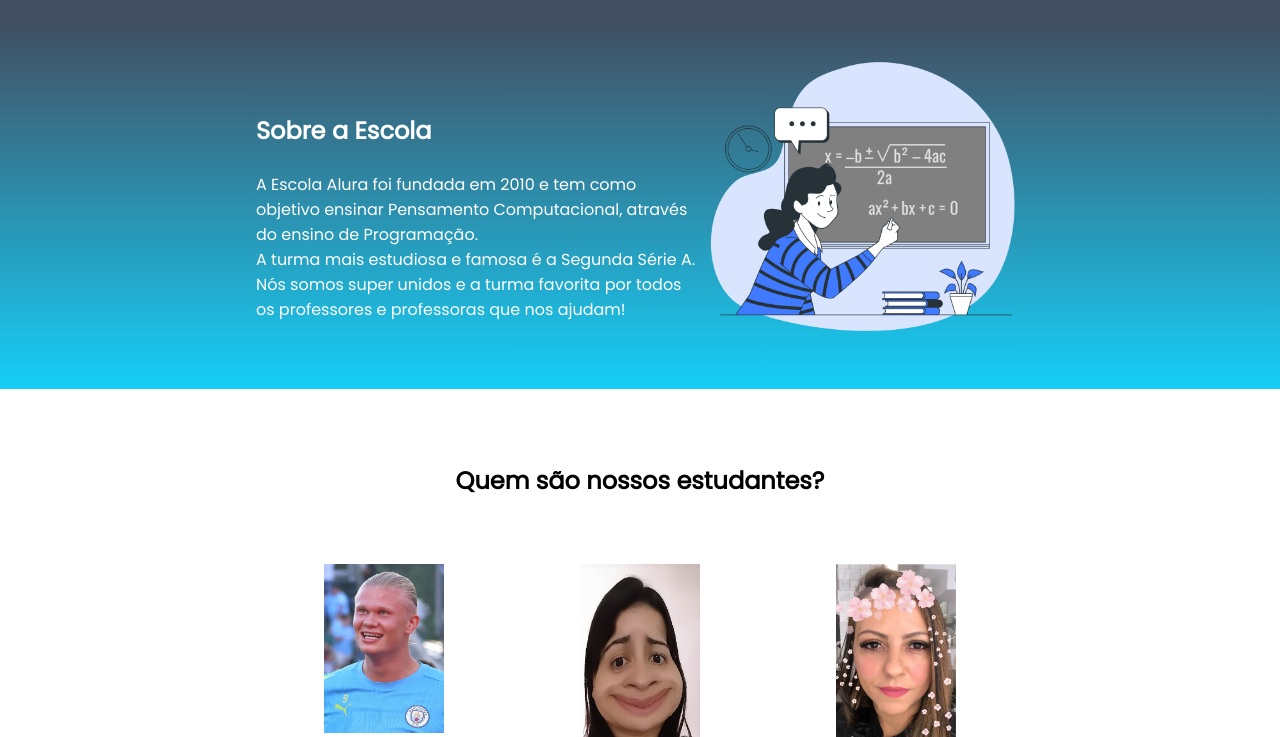
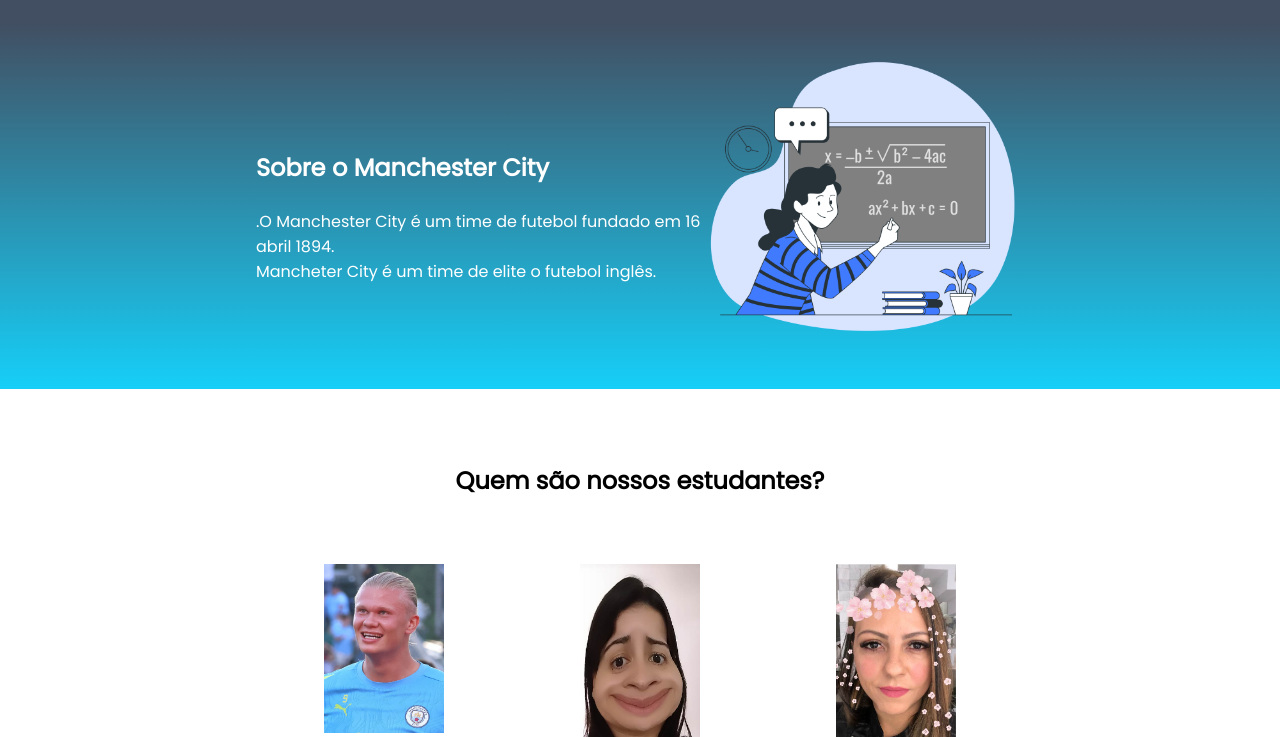
Before and after one commit to danielindo123/projeto-feira, a plain HTML site: page index.html in a window 1280 px wide. Shown: the part 56-793 px from the top of the page. Drawn offline with Linux system fonts and the light colour scheme.

Commit message:
Mudei o paragrafos

```diff
--- a/index.html
+++ b/index.html
@@ -22,11 +22,9 @@
     </header>
     <section id="escola">
         <div class="escola-div-conteudo">
-            <h2 class="escola-titulo">Sobre a Escola</h2>
-            <p class="escola-texto-um">A Escola Alura foi fundada em 2010 e tem como objetivo ensinar Pensamento
-                Computacional, através do ensino de Programação.</p>
-            <p class="escola-texto-dois">A turma mais estudiosa e famosa é a Segunda Série A. Nós somos super unidos e a
-                turma favorita por todos os professores e professoras que nos ajudam!</p>
+            <h2 class="escola-titulo">Sobre o Manchester City</h2>
+            <p class="escola-texto-um">.O Manchester City é um time de futebol fundado em 16 abril 1894. </p>
+            <p class="escola-texto-dois">Mancheter City é um time de elite o futebol inglês. </p>
         </div>
         <img class="escola-imagem" src="Formula-bro.png" alt="imagem que representa uma professora em sala de aula">
     </section>
```
